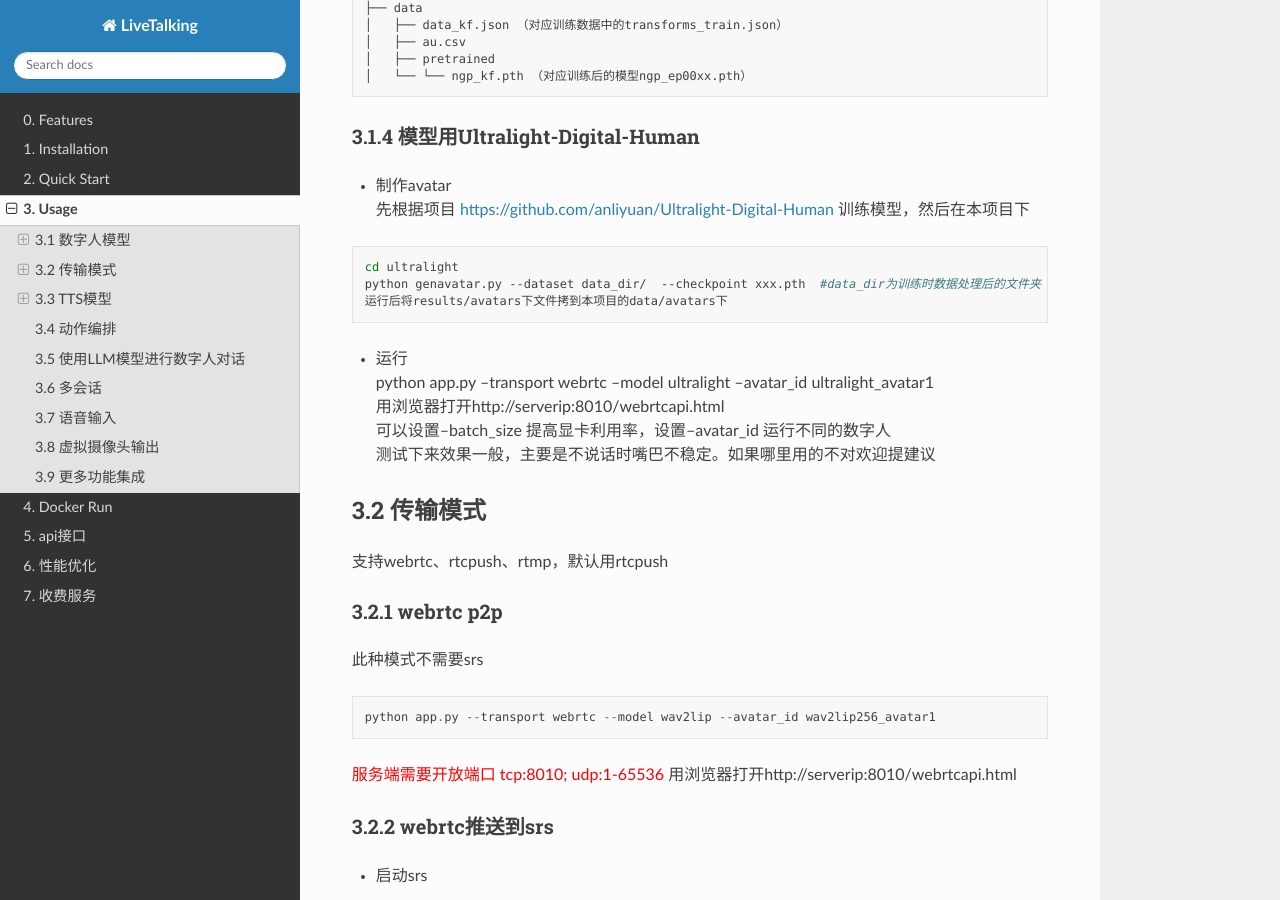
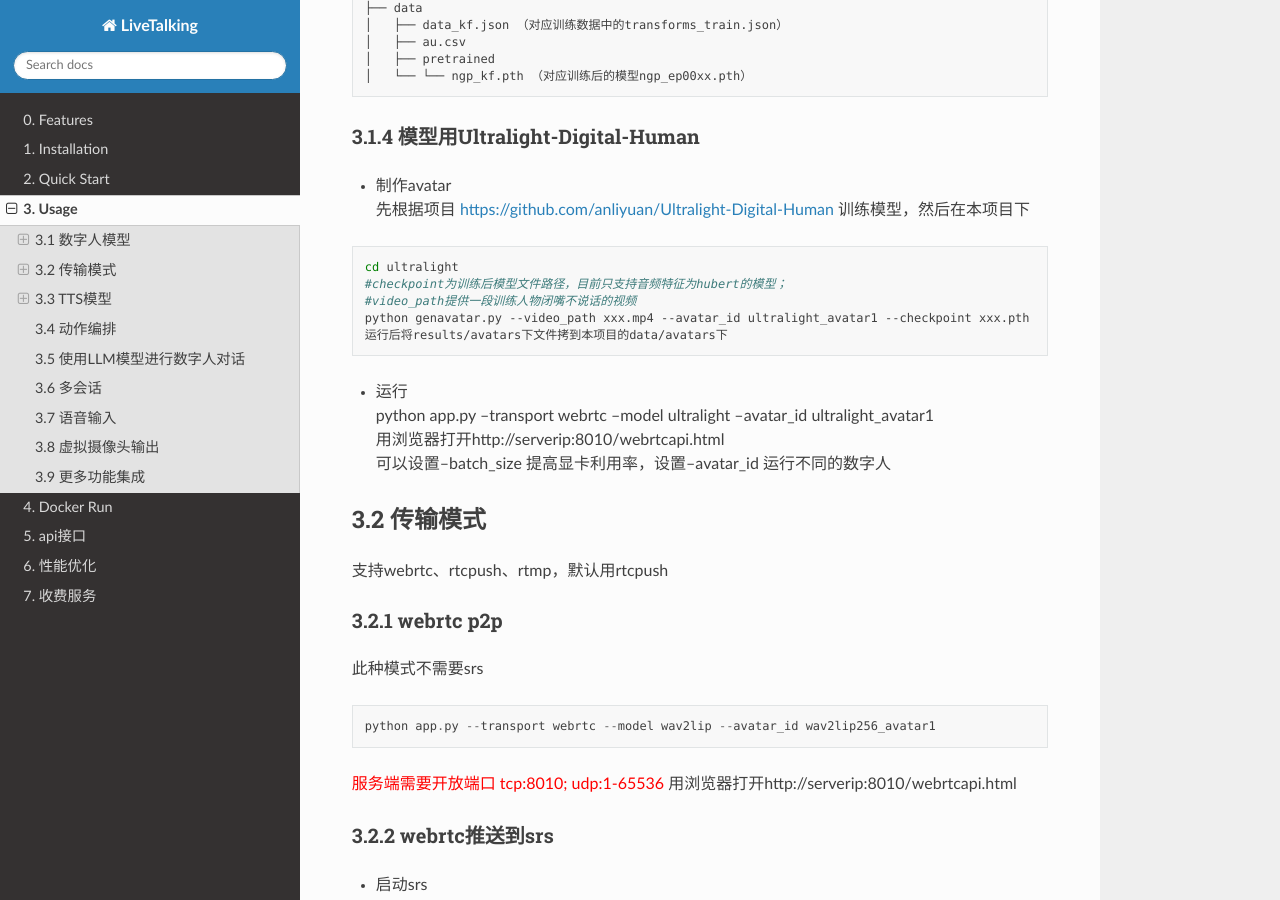
Before and after one commit to lipku/livetalking-doc, a Sphinx documentation site: the page built from docs/source/usage.md, in a window 1280 px wide and 900 px high, scrolled down 2951 px. Built offline with Sphinx 7.4.7 and the Read the Docs theme 3.1.0, drawn with Linux system fonts in a browser that asks for light colours.

Commit message:
update ultralight usage

````diff
--- a/docs/source/usage.md
+++ b/docs/source/usage.md
@@ -109,14 +109,15 @@ python app.py --transport webrtc --model ernerf --fullbody --fullbody_img data/f
 先根据项目 <https://github.com/anliyuan/Ultralight-Digital-Human> 训练模型，然后在本项目下
 ```bash
 cd ultralight
-python genavatar.py --dataset data_dir/  --checkpoint xxx.pth  #data_dir为训练时数据处理后的文件夹
+#checkpoint为训练后模型文件路径，目前只支持音频特征为hubert的模型；
+#video_path提供一段训练人物闭嘴不说话的视频
+python genavatar.py --video_path xxx.mp4 --avatar_id ultralight_avatar1 --checkpoint xxx.pth
 运行后将results/avatars下文件拷到本项目的data/avatars下
 ```
 - 运行
 python app.py --transport webrtc --model ultralight --avatar_id ultralight_avatar1
 用浏览器打开http://serverip:8010/webrtcapi.html
 可以设置--batch_size 提高显卡利用率，设置--avatar_id 运行不同的数字人
-测试下来效果一般，主要是不说话时嘴巴不稳定。如果哪里用的不对欢迎提建议
 
 
 ### 3.2 传输模式
````
